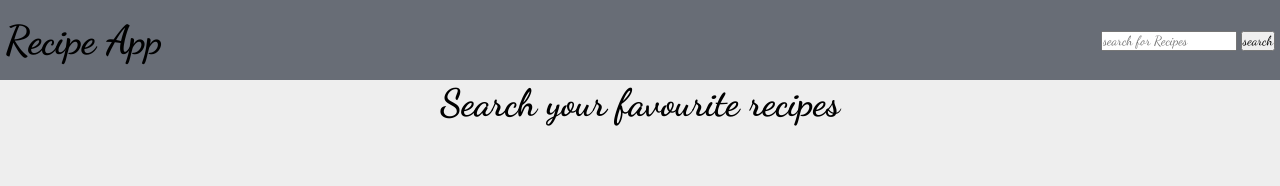
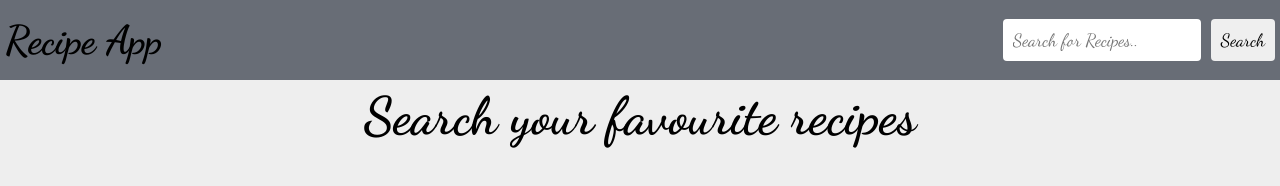
Before and after one commit to annniii7/Recipe-App, a plain HTML site: page index.html in a window 1280 px wide. Drawn offline with Linux system fonts and the light colour scheme; a web font is replaced by a local one.

Commit message:
index and css done

```diff
--- a/index.html
+++ b/index.html
@@ -15,9 +15,9 @@
         <nav>
             <h1>Recipe App</h1>
             <form >
-                <input type="text" placeholder="search for Recipes"
+                <input type="text" placeholder="Search for Recipes.."
                 class="searchbox"/>
-                <button type="button">search</button>
+                <button class="btn" type="button">Search</button>
             </form>
         </nav>
     </header>
--- a/style.css
+++ b/style.css
@@ -1,27 +1,65 @@
-*{
+* {
     margin: 0;
     padding: 0;
     box-sizing: border-box;
     font-family: "Dancing Script", cursive;
 }
-body{
+
+body {
     background-color: #EEEEEE;
 }
-nav h1{
-font-size: 40px;
+
+nav h1 {
+    font-size: 40px;
 }
-header nav{
+
+header nav {
     padding: 5px;
     width: 100vw;
     height: 10vh;
     display: flex;
-    justify-content:space-between;
+    justify-content: space-between;
     align-items: center;
     background-color: #686D76;
+    z-index: 1;
 
 }
-section h2{
+header nav form{
     display: flex;
     justify-content: center;
-    font-size: 38px;
 }
+.searchbox{
+    flex-grow: 1;
+    margin-right: 10px;
+
+}
+.searchbox,.btn{
+    border: none;
+    font-size:18px;
+    padding: 10px;
+    border-radius: 4px;
+    cursor: pointer;
+}
+.btn{
+    transition:background-color 0.5s ease-out;
+}
+.btn:hover{
+    background-color: #a3c4f0;
+}
+
+.Recipe-container {
+    display: flex;
+    justify-content: center;
+    font-size: 35px;
+    margin-top: 5px;
+}
+/*responsive code*/
+@media screen and (max-width:700px) {
+    header nav {
+        flex-direction: column;
+    }
+    header nav form{
+        width: 80%;
+    }
+
+}
```
